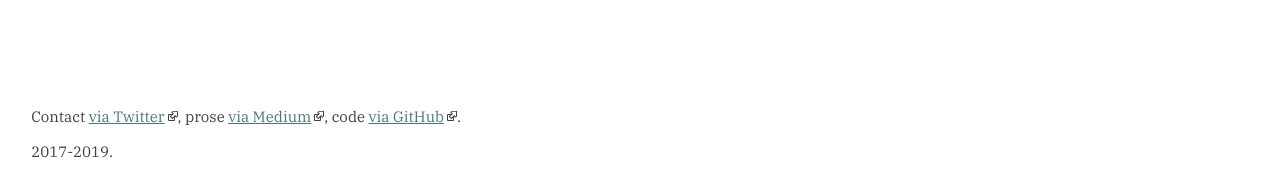
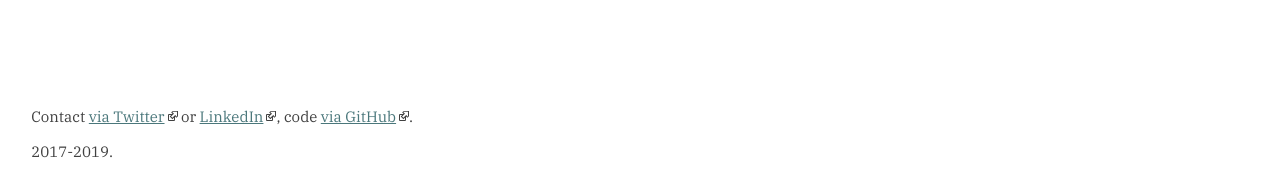
Before and after one commit to whereof-thereof/NotReally, a Jekyll site: the page built from index.md, in a window 1280 px wide and 900 px high, scrolled down 1849 px. Shown: the part 715-897 px from the top of the window. Built offline with Jekyll 4.4.1, drawn with Linux system fonts in a browser that asks for light colours.

Commit message:
Footer credentials tweaked

```diff
--- a/_includes/footer.html
+++ b/_includes/footer.html
@@ -1,4 +1,4 @@
 <footer class="site-footer gel-longPrimer">
-  <p>Contact <a href="https://twitter.com/robsafar">via Twitter</a>, prose <a href="https://medium.com/@robsafar">via Medium</a>, code <a href="https://github.com/robSafar">via GitHub</a>.</p>
+  <p>Contact <a href="https://twitter.com/robsafar">via Twitter</a> or <a href="https://www.linkedin.com/in/rob-safar-6289391a/">LinkedIn</a>, code <a href="https://github.com/robSafar">via GitHub</a>.</p>
   <p>2017-<script language="javascript" type="text/javascript"> var today = new Date(); var year = today.getFullYear(); document.write(year);</script>.
 </footer>
```
